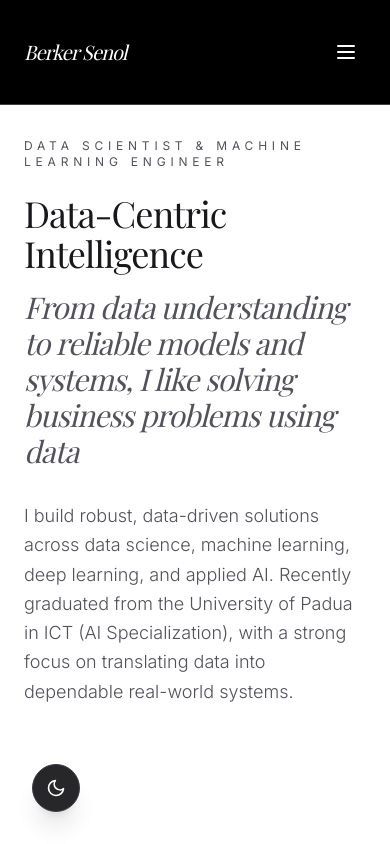
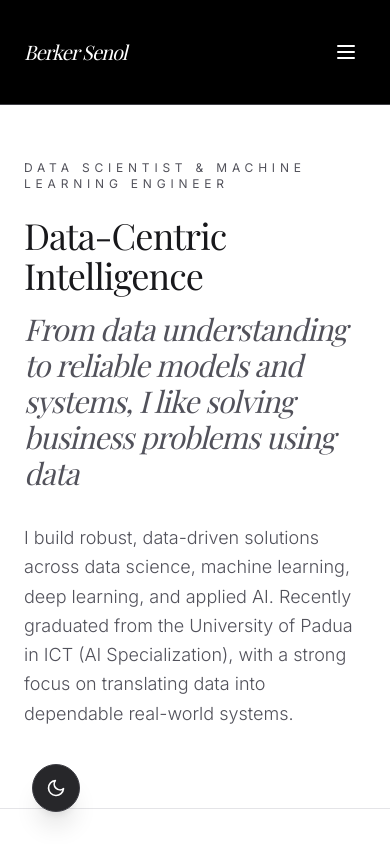
Before and after one commit to RakeshsarmaKarra/RakeshsarmaKarra.github.io, a React app: page index.html in a window 390 px wide. Shown: the top 844 px of the page. Built offline with nearby package versions, Linux system fonts and the light colour scheme; a web font is replaced by a local one.

Commit message:
thirth commit

```diff
--- a/index.html
+++ b/index.html
@@ -85,7 +85,8 @@
   </button>
 
   <!-- Hero Section -->
-  <section id="home" class="h-screen flex flex-col justify-center px-6 md:px-12 relative max-w-7xl mx-auto">
+  <section id="home"
+    class="md:h-screen flex flex-col justify-center px-6 md:px-12 relative max-w-7xl mx-auto pt-40 pb-20 md:py-0">
     <h2 class="text-zinc-500 uppercase tracking-[0.4em] text-xs mb-6 fade-up">Data Scientist & Machine Learning Engineer
     </h2>
     <h1 class="text-4xl md:text-7xl font-serif leading-[1.1] tracking-tight mb-8 fade-up text-zinc-100"
```
